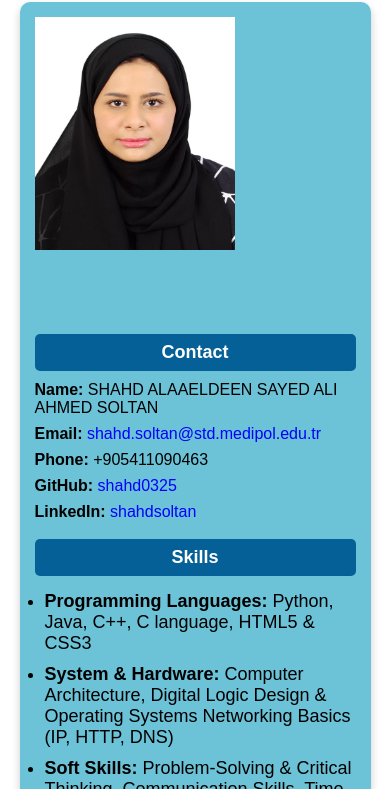
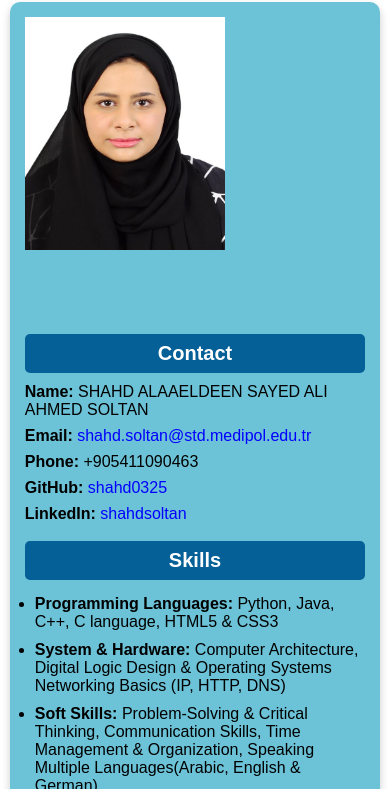
Before and after one commit to shahd0325/resume, a plain HTML site: page index.html in a window 390 px wide. Shown: the part 55-844 px from the top of the page. Drawn offline with Linux system fonts and the light colour scheme.

Commit message:
Update style1.css

```diff
--- a/styles/style1.css
+++ b/styles/style1.css
@@ -170,19 +170,29 @@ footer {
     font-size: 20px;
 }
 
+
 @media screen and (max-width: 768px) {
     .full {
-        width: 90%;
-        display: block;
+        width: 95%;
+        display: flex;
+        flex-direction: column;
     }
+
     .left, .right {
         width: 100%;
         padding: 15px;
     }
+
     h2 {
-        font-size: 18px;
+        font-size: 20px;
     }
-    .skills ul li {
-        font-size: 18px;
+
+    .skills ul li, .experience ul li, .projects ul li {
+        font-size: 16px;
+    }
+
+    footer {
+        font-size: 16px;
+        padding: 12px;
     }
 }
```
